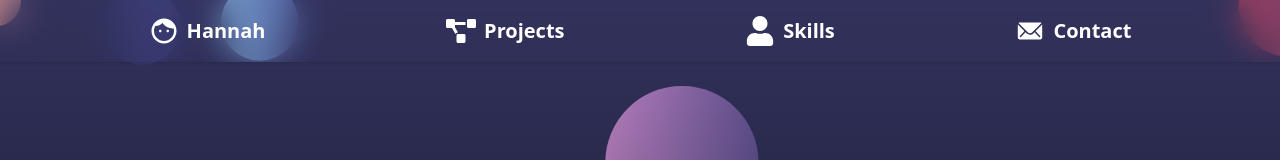
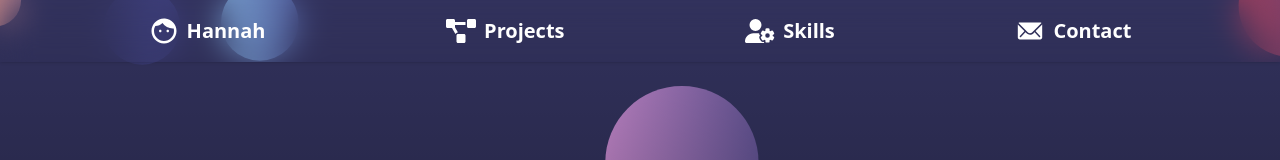
Before and after one commit to hannah01-20/portfolio, a React (Vite) app: page / in a window 1280 px wide. Shown: the top 160 px of the page. Built offline with nearby package versions, Linux system fonts and the light colour scheme.

Commit message:
revert te logo of skills in navbar

```diff
--- a/src/components/ui/Navbar.tsx
+++ b/src/components/ui/Navbar.tsx
@@ -1,5 +1,5 @@
 import { CgGirl } from "react-icons/cg";
-import { FaProjectDiagram, FaUser } from "react-icons/fa";
+import { FaProjectDiagram } from "react-icons/fa";
 import { FaUserGear } from "react-icons/fa6";
 import { IoIosMail } from "react-icons/io";
 import NavItem from "./NavItem";
@@ -12,7 +12,7 @@ function Navbar(){
             <div className="w-full flex items-center justify-evenly">
                 <NavItem link="#home" Logo={CgGirl} text="Hannah"/>
                 <NavItem link="#projects" Logo={FaProjectDiagram} text="Projects"/>
-                <NavItem link="#skills" Logo={FaUser} text="Skills"/>
+                <NavItem link="#skills" Logo={FaUserGear} text="Skills"/>
                 <NavItem link="#contact" Logo={IoIosMail} text="Contact"/>
             </div>
         </nav>
```
